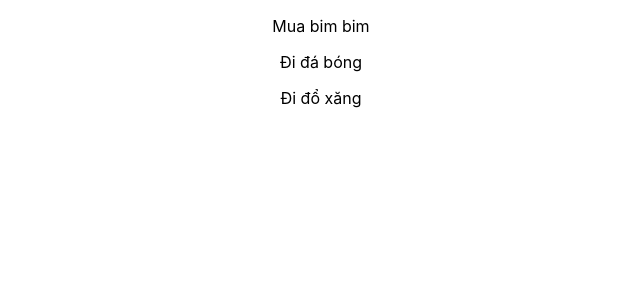
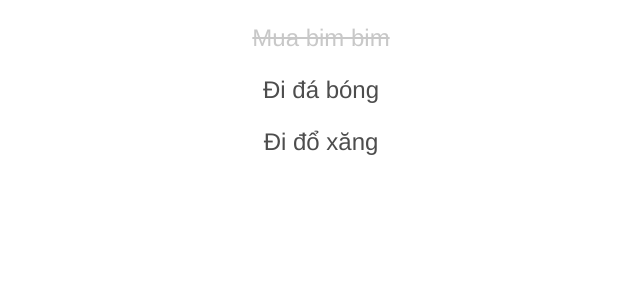
Before and after one commit to quocvietCE/ReactJS_1_Todolist, a React (Create React App) app: page / in a window 1280 px wide. Shown: the top 300 px of the page, without its empty margins (319-959 px from the left). Built offline with nearby package versions, Linux system fonts and the light colour scheme.

Commit message:
bài 10 Dynamic class names

```diff
--- a/src/App.js
+++ b/src/App.js
@@ -5,14 +5,18 @@ import TodoItem from './components/TodoItem';
 class App extends Component {
   constructor() {
     super();
-    this.todoItems = ['Mua bim bim', 'Đi đá bóng', 'Đi đổ xăng'];
+    this.todoItems = [
+      { title: "Mua bim bim", isComplete: true },
+      { title: "Đi đá bóng", isComplete: false },
+      { title: "Đi đổ xăng", isComplete: false },
+    ];
   }
   render() {
     return (
       <div className="App">
-        {
-          this.todoItems.map((item, i) => <TodoItem title={item} key={i}/>)
-        }
+        {this.todoItems.map((item, i) => (
+          <TodoItem item={item} key={i} />
+        ))}
       </div>
     );
   }
--- /dev/null
+++ b/src/components/TodoItem.css
@@ -0,0 +1,14 @@
+.TodoItem {
+    font-family: 'Helvetica Neue',
+    Helvetica,
+    Arial,
+    sans-serif;
+    font-weight: 300;
+    font-size: 24px;
+    color: #4d4d4d;
+}
+
+.TodoItem-Complete {
+    text-decoration: line-through;
+    opacity: .3;
+}
--- a/src/components/TodoItem.js
+++ b/src/components/TodoItem.js
@@ -1,12 +1,18 @@
 import React, { Component } from 'react'
+import './TodoItem.css';
 
 class TodoItem extends Component {
     render() {
-        return (
-                <div className="TodoItem">
-                    <p>{this.props.title}</p>
-                </div>
-            );
+        const {item} = this.props;
+        var className = "TodoItem";
+        if (item.isComplete) {
+            className += " TodoItem-Complete";
+        }
+          return (
+            <div className={className}>
+              <p>{item.title}</p>
+            </div>
+          );
     }
 }
 
```
